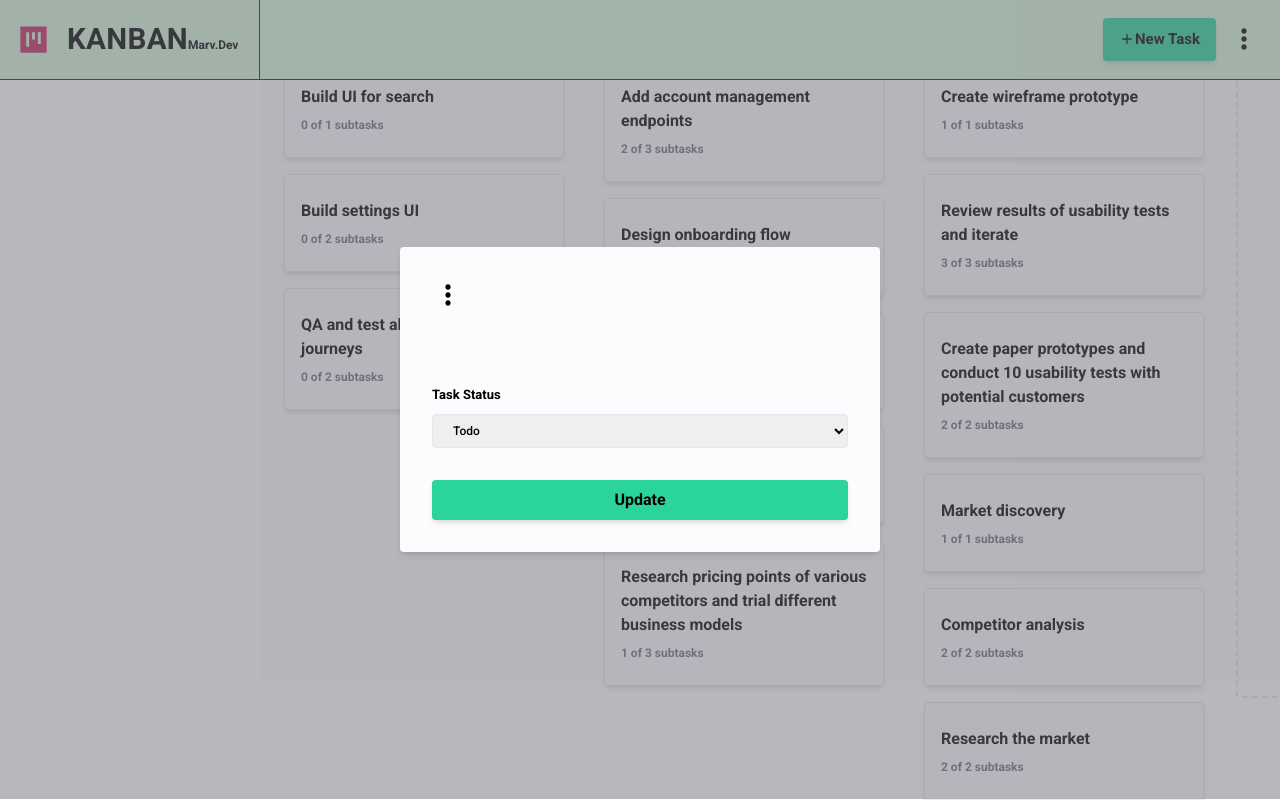
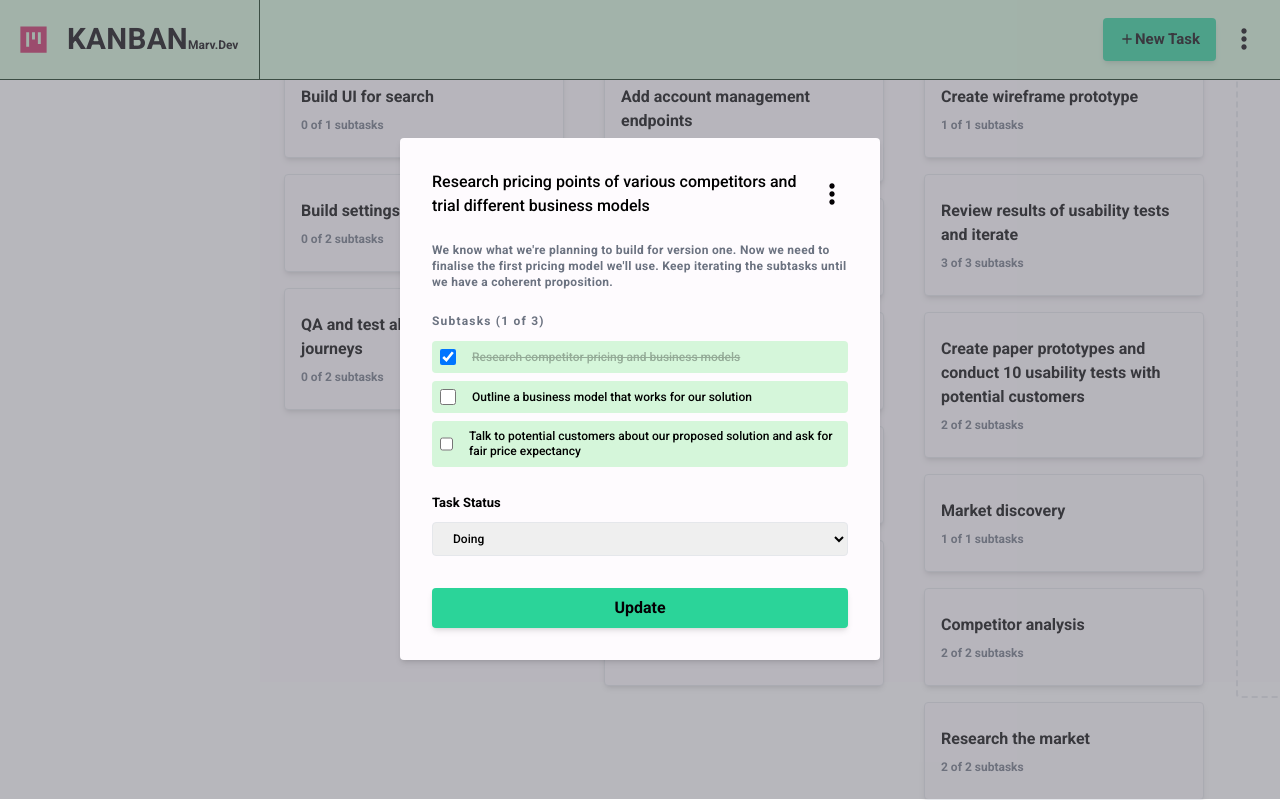
Before and after one commit to DavidIrvine-TW/task-manager-app, a React (Vite) app: page / in a window 1280 px wide. Both pictures are taken after a click on the button 744 px from the left and 613 px from the top of the page. Built offline with nearby package versions, Linux system fonts and the light colour scheme; the HTML template or start-up script is replaced by a standard one.

Commit message:
connecting up the modals

```diff
--- a/src/components/boards/Column.jsx
+++ b/src/components/boards/Column.jsx
@@ -71,9 +71,10 @@
                     taskIndex={index}
                     columnIndex={columnIndex}
                     setTaskColumnIndex={setTaskColumnIndex}
-                    setTaskModalOpen={setTaskModalOpen}
+                    // setTaskModalOpen={setTaskModalOpen}
                     setTaskTaskIndex={setTaskTaskIndex}
                     provided={draggableProvided}
+                    taskData={task}
                   />
                 )}
 
--- a/src/components/boards/Subtask.jsx
+++ b/src/components/boards/Subtask.jsx
@@ -1,14 +1,11 @@
 import React from 'react'
-import { useDispatch, useSelector } from 'react-redux';
+import { useDispatch } from 'react-redux';
 import boardsSlice from '../../redux/boardsSlice';
 
-const Subtask = ({subtaskIndex, columnIndex, taskIndex}) => {
+const Subtask = ({subtaskIndex, task}) => {
 
     const dispatch = useDispatch();
-    const boards = useSelector((state) => state.boards);
-    const board = boards.find((board) => board.isActive === true);
-    const column = board.columns.find((column, i) => i === columnIndex);
-    const task = column.tasks.find((task, i) => i === taskIndex);
+
     const subtask = task.subtasks.find((subtask, i) => i === subtaskIndex);
     const checked = subtask.isCompleted;
 
@@ -27,7 +24,9 @@
         checked={checked}
         onChange={onChange}
       />
-      <p className={checked ? " line-through opacity-30 text-body-md " : "text-body-md"}>
+      <p
+      className={checked ? " line-through opacity-30 text-body-md " : "text-body-md"}
+      >
       {subtask.title}
       </p>
     </div>
--- a/src/components/boards/TaskCard.jsx
+++ b/src/components/boards/TaskCard.jsx
@@ -3,13 +3,14 @@
 import boardsSlice from "../../redux/boardsSlice";
 import { modalIsOpen } from "../../redux/modalSlice";
 
-const TaskCard = ({ columnIndex, taskIndex , setTaskModalOpen, setTaskColumnIndex, setTaskTaskIndex, provided }) => {
+const TaskCard = ({ columnIndex, taskIndex , setTaskModalOpen, setTaskColumnIndex, setTaskTaskIndex, provided, taskData }) => {
 
   const dispatch = useDispatch()
 
   const boards = useSelector((state) => state.boards);
   const board = boards?.find((board) => board.isActive === true);
   const columns = board?.columns;
+
   const column = columns?.find((column, index) => index === columnIndex);
   const task = column.tasks?.find((task, index) => index === taskIndex);
   let subtasks = task?.subtasks;
@@ -19,7 +20,8 @@
     // setTaskModalOpen(true);
     // setTaskColumnIndex(columnIndex)
     // setTaskTaskIndex(taskIndex)
-    dispatch(modalIsOpen({type: "task"}))
+    dispatch(modalIsOpen({type: "task", modalDetail: taskData}))
+    console.log(taskData)
   };
 
   return (
--- a/src/components/modals/AllModals.jsx
+++ b/src/components/modals/AllModals.jsx
@@ -1,35 +1,56 @@
-import AddBoardModal from './AddBoardModal'
-import AddEditTaskModal from './AddEditTaskModal'
-import BoardsMenuModal from './BoardsMenuModal'
-import DeleteBoardModal from './DeleteBoardModal'
-import DeleteEditMenuModal from './DeleteEditMenuModal'
-import DeleteEditTaskModal from './DeleteEditTaskModal'
-import TaskModal from './TaskModal'
+import AddBoardModal from "./AddBoardModal";
+import AddEditTaskModal from "./AddEditTaskModal";
+import BoardsMenuModal from "./BoardsMenuModal";
+import DeleteBoardModal from "./DeleteBoardModal";
+import DeleteEditMenuModal from "./DeleteEditMenuModal";
+import DeleteEditTaskModal from "./DeleteEditTaskModal";
+import TaskModal from "./TaskModal";
 import { useSelector } from "react-redux";
 
 const AllModals = () => {
-
-const grabModal = useSelector((state) => state.modal)
-
+  const grabModal = useSelector((state) => state.modal);
 
   return (
     <>
+      {grabModal.type === "createBoard" && (
+        <AddBoardModal {...grabModal} type="add" />
+      )}
 
+      {grabModal.type === "editBoard" && (
+        <AddBoardModal {...grabModal} type="edit" />
+      )}
 
-      {grabModal.type === 'createBoard' && <AddBoardModal  type="add"/>}
-      {grabModal.type === 'editBoard' && <AddBoardModal  type="edit"/>}
-      {grabModal.type === 'addNew' && <AddEditTaskModal  type="add"/>}
-      {grabModal.type === 'mobileMenu' && <BoardsMenuModal  />}
-      {grabModal.type === 'deleteBoard' && <DeleteBoardModal  type="board"/>}
-      {grabModal.type === 'deleteTask' && <DeleteBoardModal  type="task"/>}
-      {grabModal.type === 'deleteEditMenu' && <DeleteEditMenuModal  />}
-      {/* {grabModal.type === 'createBoard' && <DeleteEditTaskModal  />} */}
-      {grabModal.type === 'task' && <TaskModal  />}
+      {grabModal.type === "addNew" && (
+        <AddEditTaskModal {...grabModal} type="add" />
+      )}
 
+      {grabModal.type === "editTask" && (
+        <AddEditTaskModal {...grabModal} type="edit" />
+      )}
 
+      {grabModal.type === "mobileMenu" && (
+        <BoardsMenuModal {...grabModal} type="" />
+      )}
 
+      {grabModal.type === "deleteBoard" && (
+        <DeleteBoardModal {...grabModal} type="board" />
+      )}
+
+      {grabModal.type === "deleteTask" && (
+        <DeleteBoardModal {...grabModal} type="task" />
+      )}
+
+      {grabModal.type === "deleteEditMenu" && (
+        <DeleteEditMenuModal {...grabModal} />
+      )}
+
+      {grabModal.type === "deleteEditTask" && (
+        <DeleteEditTaskModal {...grabModal} />
+      )}
+
+      {grabModal.type === "task" && <TaskModal {...grabModal} />}
     </>
-  )
-}
+  );
+};
 
-export default AllModals
+export default AllModals;
--- a/src/components/modals/TaskModal.jsx
+++ b/src/components/modals/TaskModal.jsx
@@ -14,20 +14,22 @@
   setNewTaskMenu,
   setTaskMode,
   setDeleteMode,
-  setDeleteBoardModal
+  setDeleteBoardModal,
+  modalDetail
 }) => {
+
   const dispatch = useDispatch();
   const boards = useSelector((state) => state.boards);
   const board = boards.find((board) => board.isActive === true);
   const columns = board.columns;
   const column = columns.find((column, index) => index === columnIndex);
-  // const task = column.tasks.find((task, index) => index === taskIndex);
-  // const subtasks = task.subtasks;
-  // const completedSubtasks = subtasks.filter((subtask) => subtask.isCompleted);
+  const task = modalDetail;
+  const subtasks = task.subtasks;
+  const completedSubtasks = subtasks.filter((subtask) => subtask.isCompleted);
 
   const [ellipsesMenu, setElippsesMenu] = useState(false);
 
-  // const [status, setStatus] = useState(task.status);
+  const [status, setStatus] = useState(task.status);
   const [newStatusIndex, setNewStatusIndex] = useState(columns.indexOf(column));
 
   const onSubmitHandler = (e) => {
@@ -56,16 +58,14 @@
         if (e.target !== e.currentTarget) {
           return;
         }
-        // e.stopPropagation();
         dispatch(modalIsClosed({type: ""}));
       }}
     >
       <article className="bg-lghtbackground dark:bg-drkbackground-950 shadow-md p-[2rem] rounded tb:w-[480px]">
         <div className="relative flex justify-between items-center dark:text-drksecondary-700">
-          {/* <h1>{task.title}</h1> */}
+          <h1>{task.title}</h1>
           <button
             onClick={(e) => {
-              // e.stopPropagation();
               setElippsesMenu(!ellipsesMenu);
             }}
           >
@@ -74,10 +74,11 @@
               className="text-lghttext dark:text-gray-500 hover:dark:text-darktext"
             />
           </button>
+
           {ellipsesMenu ? (
             <DeleteEditTaskModal
               type="edit"
-              // title={task.title}
+              title={task.title}
               setTaskModalOpen={setTaskModalOpen}
               setElippsesMenu={setElippsesMenu}
               setTaskMode={setTaskMode}
@@ -91,24 +92,23 @@
         </div>
 
         <p className="text-gray-500 font-[600] tracking-wide text-xs pt-6">
-          {/* {task.description ? task.description : "No description"} */}
+          {task.description ? task.description : "No description"}
         </p>
 
         <p className=" pt-6 text-gray-500 tracking-widest text-sm">
-          {/* Subtasks ({completedSubtasks.length} of {subtasks.length}) */}
+          Subtasks ({completedSubtasks.length} of {subtasks.length})
         </p>
 
         <div className=" mt-3 space-y-2">
-          {/* {subtasks.map((subtask, index) => {
+          {subtasks.map((subtask, index) => {
             return (
               <Subtask
                 subtaskIndex={index}
-                taskIndex={taskIndex}
-                columnIndex={columnIndex}
                 key={index}
+                task={task}
               />
             );
-          })} */}
+          })}
         </div>
 
         <div className="flex flex-col mt-[1.5rem]">
--- a/src/redux/modalSlice.js
+++ b/src/redux/modalSlice.js
@@ -2,7 +2,7 @@
 
 const initialState = {
     type: '',
-    action: {}
+    modalDetail: {}
 }
 
 const ModalSlice = createSlice({
--- a/src/styles/components/modals/_modal.css
+++ b/src/styles/components/modals/_modal.css
@@ -1,7 +1,7 @@
 @layer components {
     .Modal {
-        @apply fade-in absolute top-0 right-0 left-0 bottom-0 bg-zinc-500 dark:bg-darkbackground
-        dark:bg-opacity-80 bg-opacity-50 z-20 flex items-center justify-center
+        @apply fade-in absolute top-0 right-0 left-0 bottom-0 bg-zinc-500 dark:bg-accent-300
+        dark:bg-opacity-20 bg-opacity-60 z-20 flex items-center justify-center
     }
     .ModalClearBg {
         @apply fade-in absolute top-0 right-0 left-0 bottom-0 z-20
```
Also changed, not shown: src/components/modals/DeleteEditTaskModal.jsx (+13 -7 lines).
